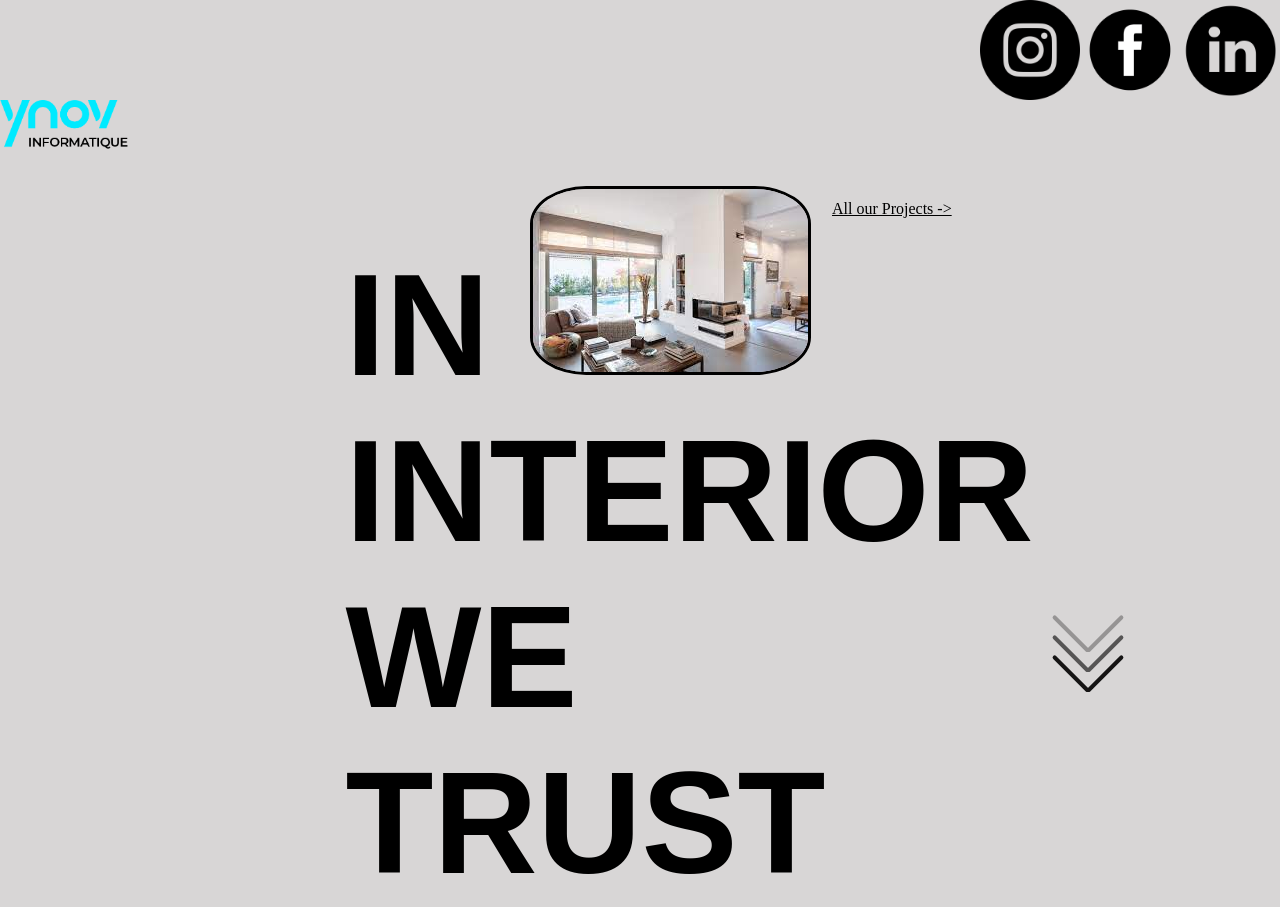
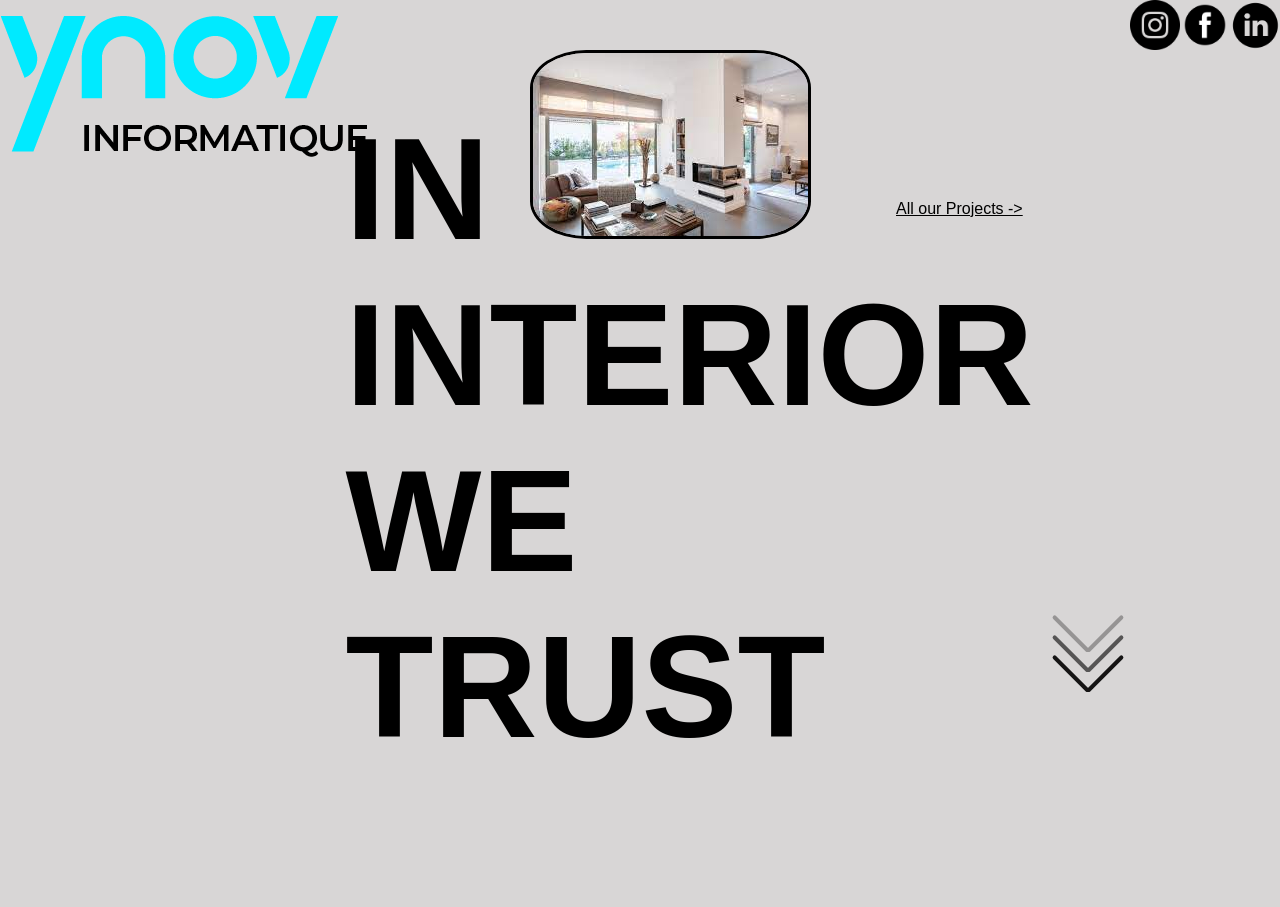
Before and after one commit to aidandumont2/Aidan-Alexis-InInteriorWetTrust, a plain HTML site: page index.html in a window 1280 px wide. After the commit the page ends 800 px from the top, so only its background shows below. Drawn offline with Linux system fonts and the light colour scheme.

```diff
--- a/style.css
+++ b/style.css
@@ -11,7 +11,6 @@ body{
     font-weight: bold;
     text-transform: uppercase;
     color: black;
-    margin-top: 5%;
     font-size: 900%;
 }
 #Titre2{
@@ -39,11 +38,12 @@ body{
 }
 
 #logoYnov{
-    width: 10%;
-    height: 10%;
+    position: absolute;
+    top: 2%;
 }
 
 .imgBox{
+    top: 2%;
     display: flex;
     justify-content: flex-end;
 }
@@ -51,8 +51,8 @@ body{
 .img{
     display: flex;
     justify-content: flex-end;
-    height: 100px;
-    width: 100px;
+    height: 50px;
+    width: 50px;
 }
 
 /* .zoom img {
@@ -70,13 +70,15 @@ body{
     border-radius: 20%;
     border-style: solid;
     border-color: black;
+
 }
 
 
 .lien{
+    font-family: Arial, Helvetica, sans-serif;
     position: absolute;
     top: 25%;
-    left: 65%;
+    left: 70%;
     text-decoration: underline;
 }
 
```
Also changed, not shown: index.html (line endings or trailing spaces).
